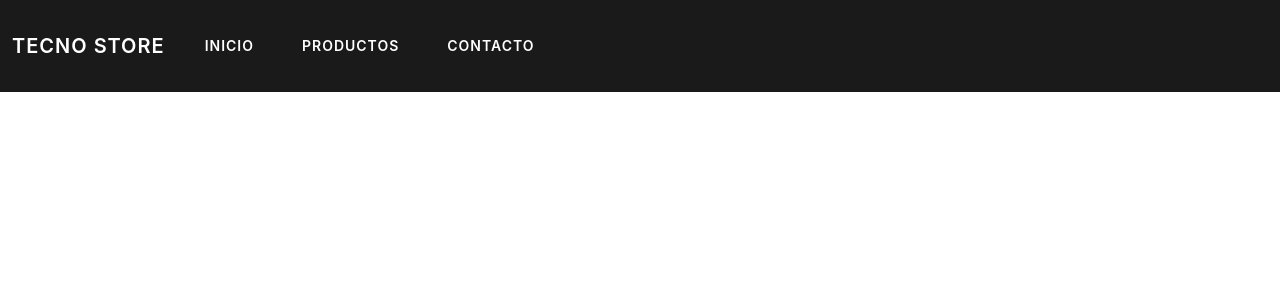
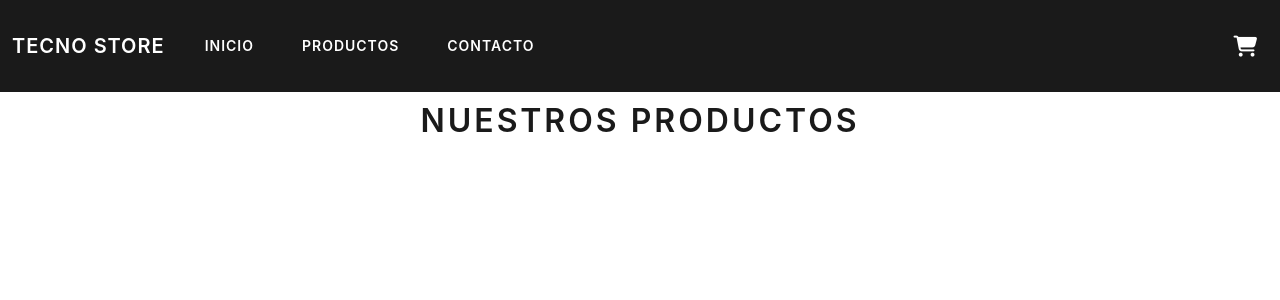
Before and after one commit to lao7272/tecno-store, a React (Create React App) app in the folder tecno-store/: page / in a window 1280 px wide. Shown: the top 300 px of the page. Built offline with nearby package versions, Linux system fonts and the light colour scheme.

Commit message:
Tarea agregue un carrito

```diff
--- a/tecno-store/public/index.html
+++ b/tecno-store/public/index.html
@@ -28,6 +28,8 @@
 
     <!-- BOOSWATCH -->
     <link rel="stylesheet" href="https://bootswatch.com/5/lux/bootstrap.min.css">
+    <!-- FONTAWESOME -->
+    <script src="https://kit.fontawesome.com/468db697a3.js" crossorigin="anonymous"></script>
   </head>
   <body>
     <noscript>You need to enable JavaScript to run this app.</noscript>
--- a/tecno-store/src/App.css
+++ b/tecno-store/src/App.css
@@ -1,3 +1,11 @@
 .App {
   text-align: center;
 }
+.cartWidget{
+  margin: 10px;
+  color: #fff;
+  cursor: pointer;
+}
+main h1{
+  margin: 10px;
+}
--- a/tecno-store/src/App.js
+++ b/tecno-store/src/App.js
@@ -1,12 +1,13 @@
 
 import './App.css';
-import {Navbar} from './components/Navbar/Navbar'
+import {Navbar} from './components/Navbar/Navbar';
+import {ItemListContainer} from './components/ItemListContainer/ItemListContainer'
 
 function App() {
   return (
     <div className="App">
       <Navbar/>
-
+      <ItemListContainer title={'Nuestros Productos'}/>
     </div>
   );
 }
--- /dev/null
+++ b/tecno-store/src/components/CartWidget/CartWidget.js
@@ -0,0 +1,7 @@
+export const CartWidget = () => {
+    return(
+        <div>
+            <i className="fa-solid fa-cart-shopping fa-xl cartWidget" ></i>
+        </div>
+    )
+}
--- /dev/null
+++ b/tecno-store/src/components/ItemListContainer/ItemListContainer.js
@@ -0,0 +1,7 @@
+export const ItemListContainer = ({title}) => {
+    return(
+        <main>
+            <h1>{title}</h1>
+        </main>
+    )
+}
--- a/tecno-store/src/components/Navbar/Navbar.js
+++ b/tecno-store/src/components/Navbar/Navbar.js
@@ -1,3 +1,4 @@
+import { CartWidget} from "../CartWidget/CartWidget"
 export function Navbar (){
     return(
         <>
@@ -17,7 +18,9 @@ export function Navbar (){
                         </li>
                     </ul>
                     </div>
+                    <CartWidget/>
                 </div>
+
             </nav>
         </>
     )
```
